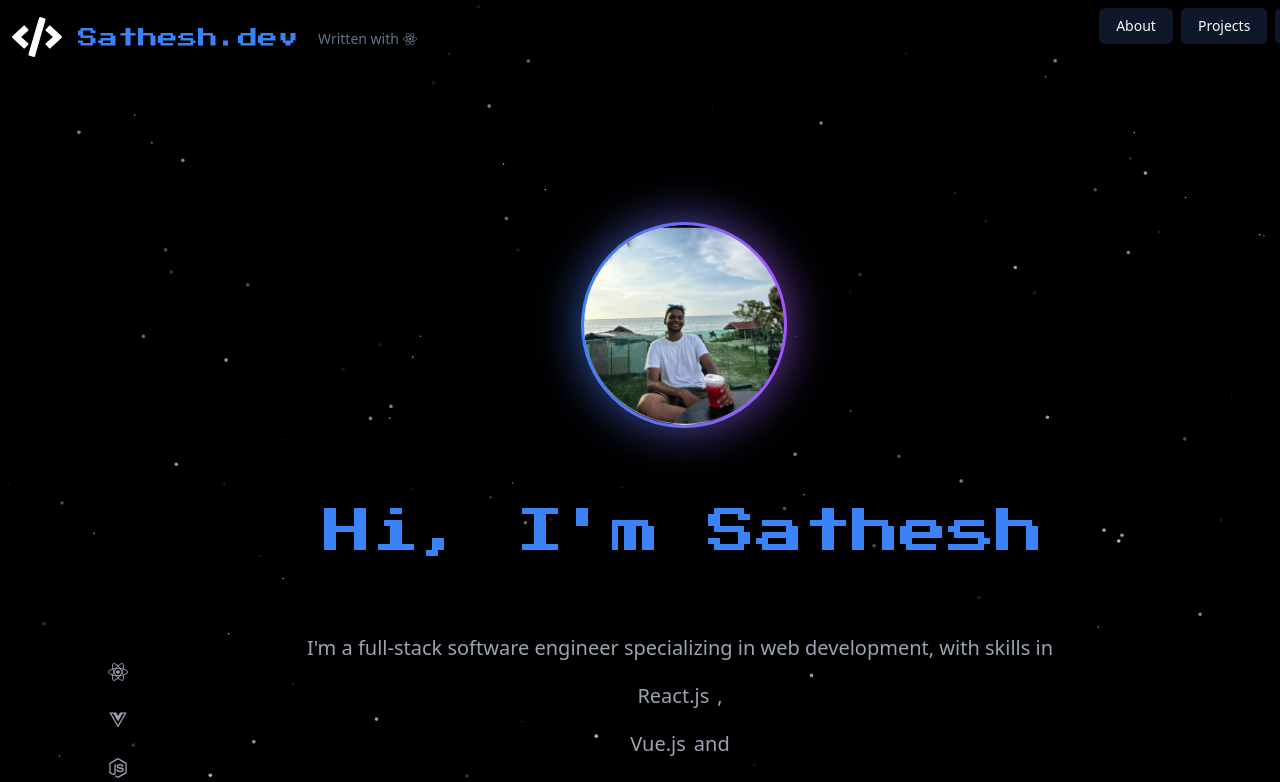
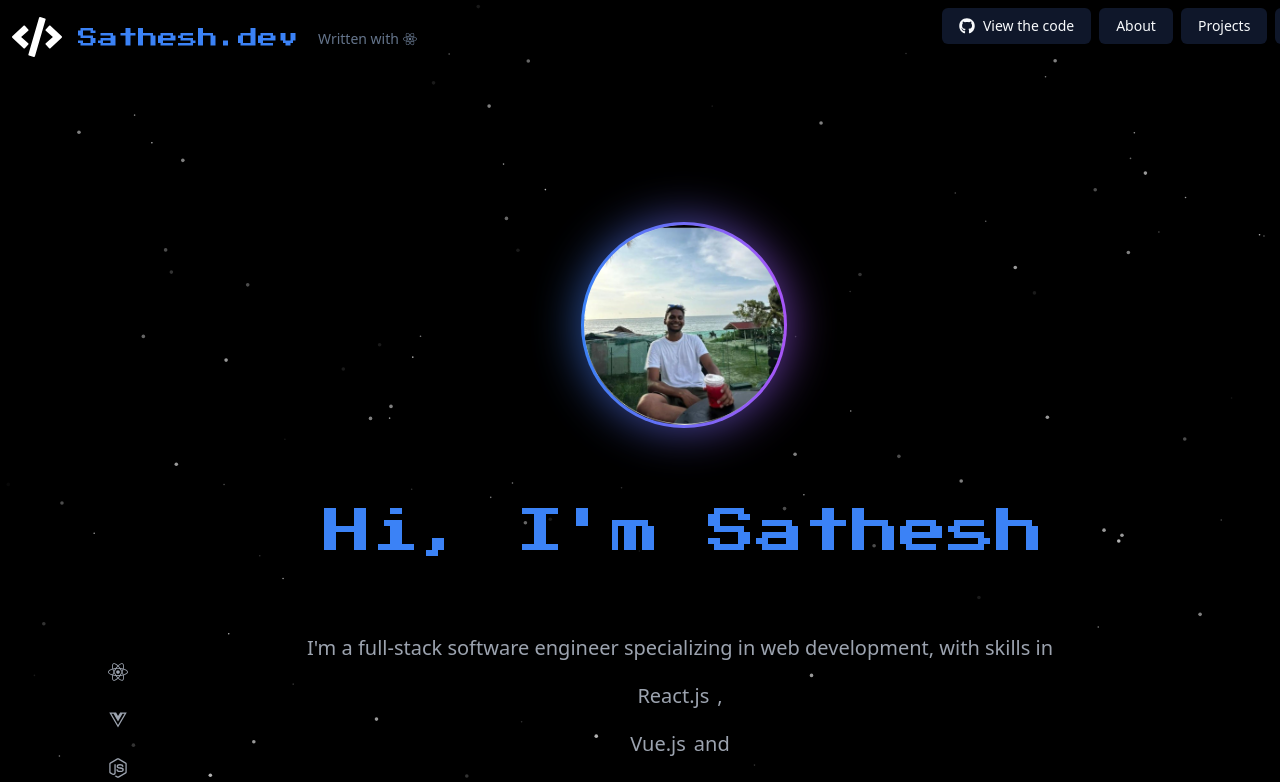
Before and after one commit to Prevsathesh3215/my-portfolio, a React (Vite) app: page / in a window 1280 px wide. Shown: the top 782 px of the page. Built offline with nearby package versions, Linux system fonts and the light colour scheme.

Commit message:
Add comments

```diff
--- a/src/components/NavBar.tsx
+++ b/src/components/NavBar.tsx
@@ -1,6 +1,6 @@
 import { FaCode, FaReact } from "react-icons/fa";
 import { Button } from "./ui/button";
-import EncryptText from "./EncryptText";
+import { FaGithub } from "react-icons/fa";
 
 export default function NavBar() {
   return (
@@ -21,7 +21,13 @@ export default function NavBar() {
           /> */}
         </div>
 
+        {/**Welp, I first deployed here, 0210 hrs, 15/11/2025. Gg need to work on this tho */}
         <div className="flex justify-right mx-2 gap-2 mt-2">
+          <Button onClick={() => window.open("https://github.com/Prevsathesh3215/my-portfolio", "_blank")}>
+            {" "}
+            <FaGithub />
+            View the code
+          </Button>
           <Button>About</Button>
           <Button>Projects</Button>
           <Button>Contact</Button>
--- a/src/components/ProjectList.tsx
+++ b/src/components/ProjectList.tsx
@@ -13,7 +13,7 @@ import { ProjectListProps } from "@/types";
 
 export default function ProjectList({ data }: ProjectListProps) {
   {
-    /* Yes, if you're wondering, i did write this shit myself hahaha */
+    /* Yes, if you're wondering, i did write this shit myself hahaha. GG this component was damn fun to build */
   }
 
   return (
--- a/src/phaser/main.js
+++ b/src/phaser/main.js
@@ -1,8 +1,9 @@
 import Phaser from "phaser";
 import Knight from "./knight";
 import Mage from "./mage";
-import Minotaur from "./minotaur";
 import Enemy from "./enemy";
+
+/**Damn this thing was a headache, worth it tho */
 
 function getAssetPath(path) {
   console.log(import.meta.env.BASE_URL);
--- a/src/types.ts
+++ b/src/types.ts
@@ -14,3 +14,5 @@ export interface ProjectsData {
 export interface ProjectListProps {
   data: ProjectsData
 }
+
+{/**ProjectListProps -> ProjectsData -> Project. 1st checks for data only, 2nd checks for headTitle and items types, and third checks for item obj types. Good shit */}
```
